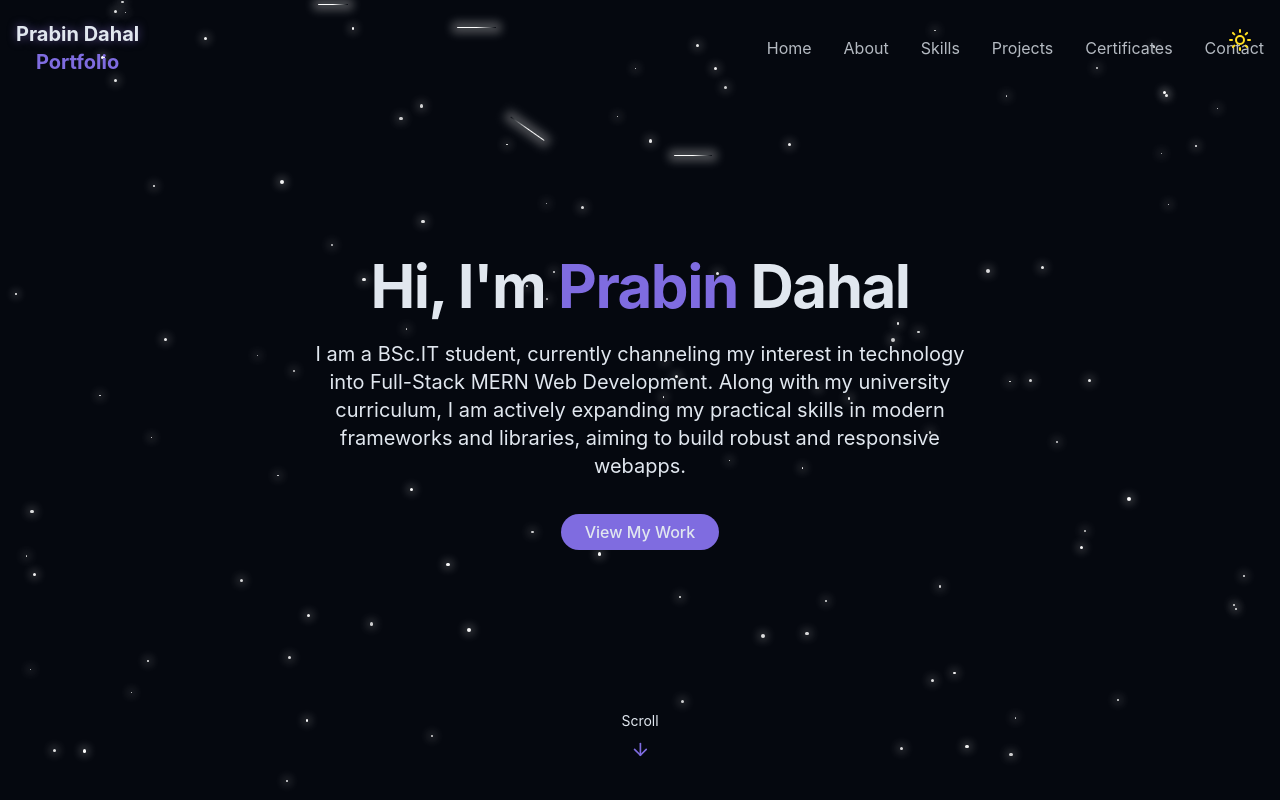
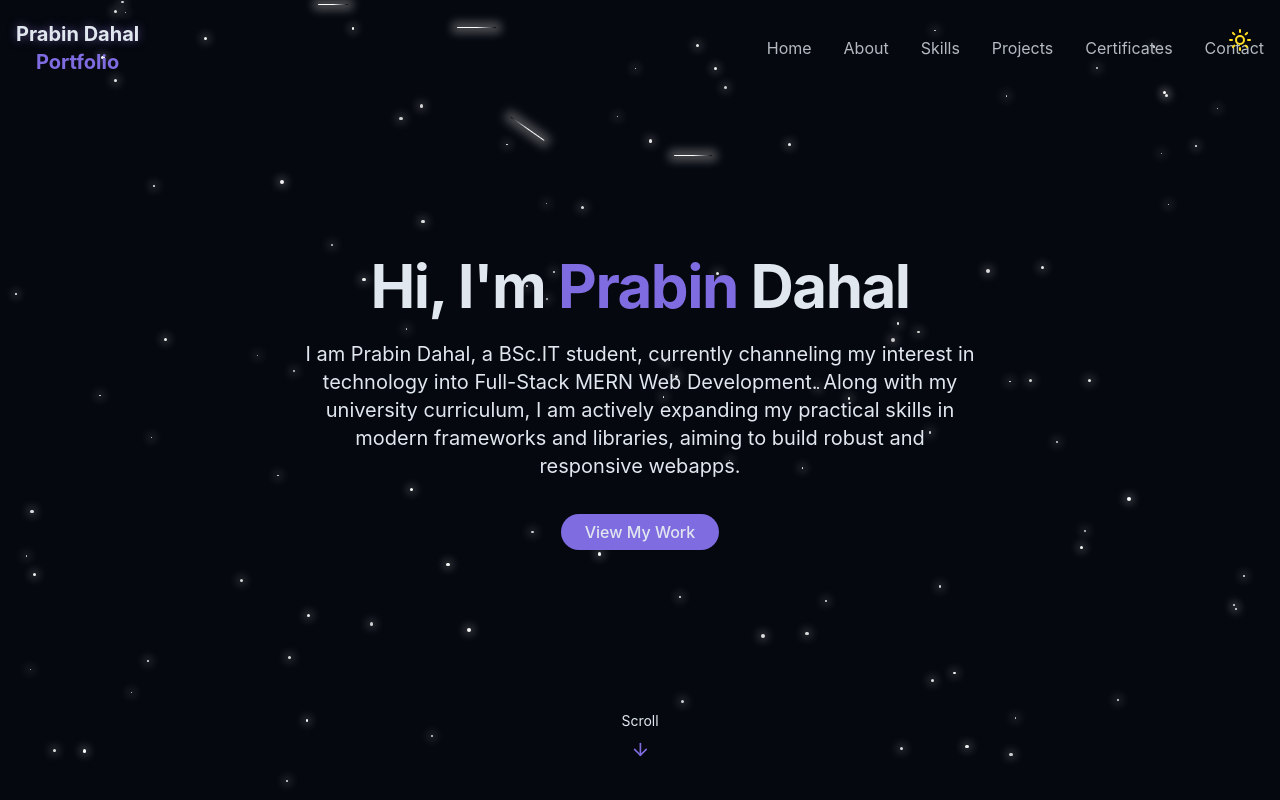
Before and after one commit to Student-Prabin/Portfolio, a React (Vite) app: page / in a window 1280 px wide. Shown: the top 800 px of the page. Built offline with nearby package versions, Linux system fonts and the light colour scheme.

Commit message:
finally uploaded to google

```diff
--- a/src/components/HeroSection.jsx
+++ b/src/components/HeroSection.jsx
@@ -11,7 +11,7 @@ const HeroSection = () => {
           </h1>
 
           <p className='text-lg md:text-xl text-muted-foreground max-w-2xl mx-auto'>
-            I am a BSc.IT student, currently channeling my interest in technology into Full-Stack MERN Web Development. Along with my university curriculum, I am actively expanding my practical skills in modern frameworks and libraries, aiming to build robust and responsive webapps.
+            I am Prabin Dahal, a BSc.IT student, currently channeling my interest in technology into Full-Stack MERN Web Development. Along with my university curriculum, I am actively expanding my practical skills in modern frameworks and libraries, aiming to build robust and responsive webapps.
           </p>
 
           <div className='pt-4'>
```
